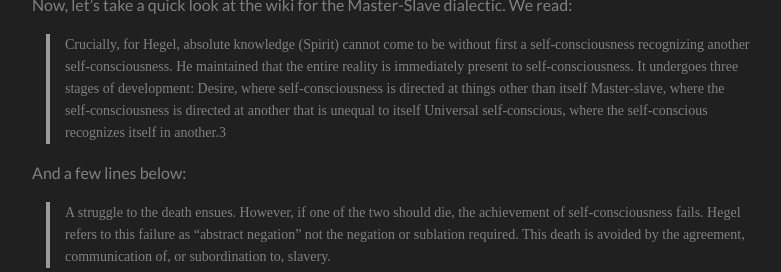
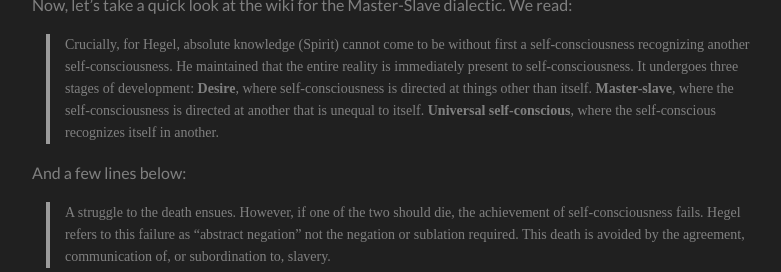
Before and after one commit to Stalence/stalence.github.io, a Jekyll site: the page built from _posts/2021-12-30-The Matrix Dialectics.md, in a window 1280 px wide and 900 px high, scrolled down 5654 px, cut to the strip 223-495 px from the top of the window. Shown: the whole strip, without its empty margins (213-994 px from the left). Built offline with Jekyll 4.4.1, drawn with Linux system fonts in a browser that asks for light colours; a script that is not in the unit is left out.

Commit message:
Update 2021-12-30-The Matrix Dialectics.md

```diff
--- a/_posts/2021-12-30-The Matrix Dialectics.md
+++ b/_posts/2021-12-30-The Matrix Dialectics.md
@@ -123,9 +123,9 @@ Neo had to concede to Smith and let himself be absorbed. Not only does he physic
 
 Now, let's take a quick look at the wiki for the [Master-Slave dialectic][8]. We read:
 >Crucially, for Hegel, absolute knowledge (Spirit) cannot come to be without first a self-consciousness recognizing another self-consciousness. He maintained that the entire reality is immediately present to self-consciousness. It undergoes three stages of development:
-Desire, where self-consciousness is directed at things other than itself
-Master-slave, where the self-consciousness is directed at another that is unequal to itself
-Universal self-conscious, where the self-conscious recognizes itself in another.[3]
+>**Desire**, where self-consciousness is directed at things other than itself.
+>**Master-slave**, where the self-consciousness is directed at another that is unequal to itself.
+>**Universal self-conscious**, where the self-conscious recognizes itself in another.
 
 And a few lines below:
 >A struggle to the death ensues. However, if one of the two should die, the achievement of self-consciousness fails. Hegel refers to this failure as "abstract negation" not the negation or sublation required. This death is avoided by the agreement, communication of, or subordination to, slavery.
```
